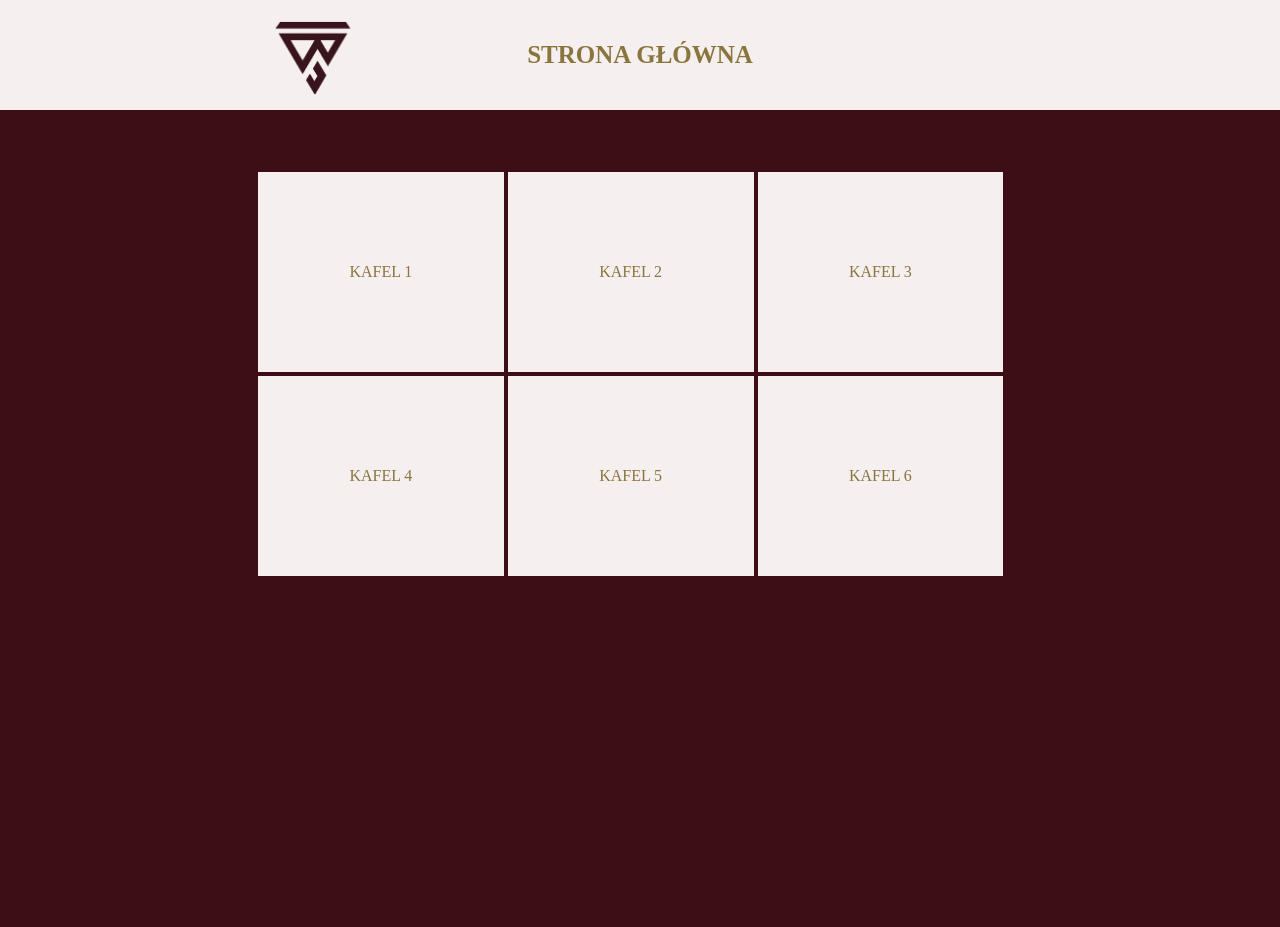
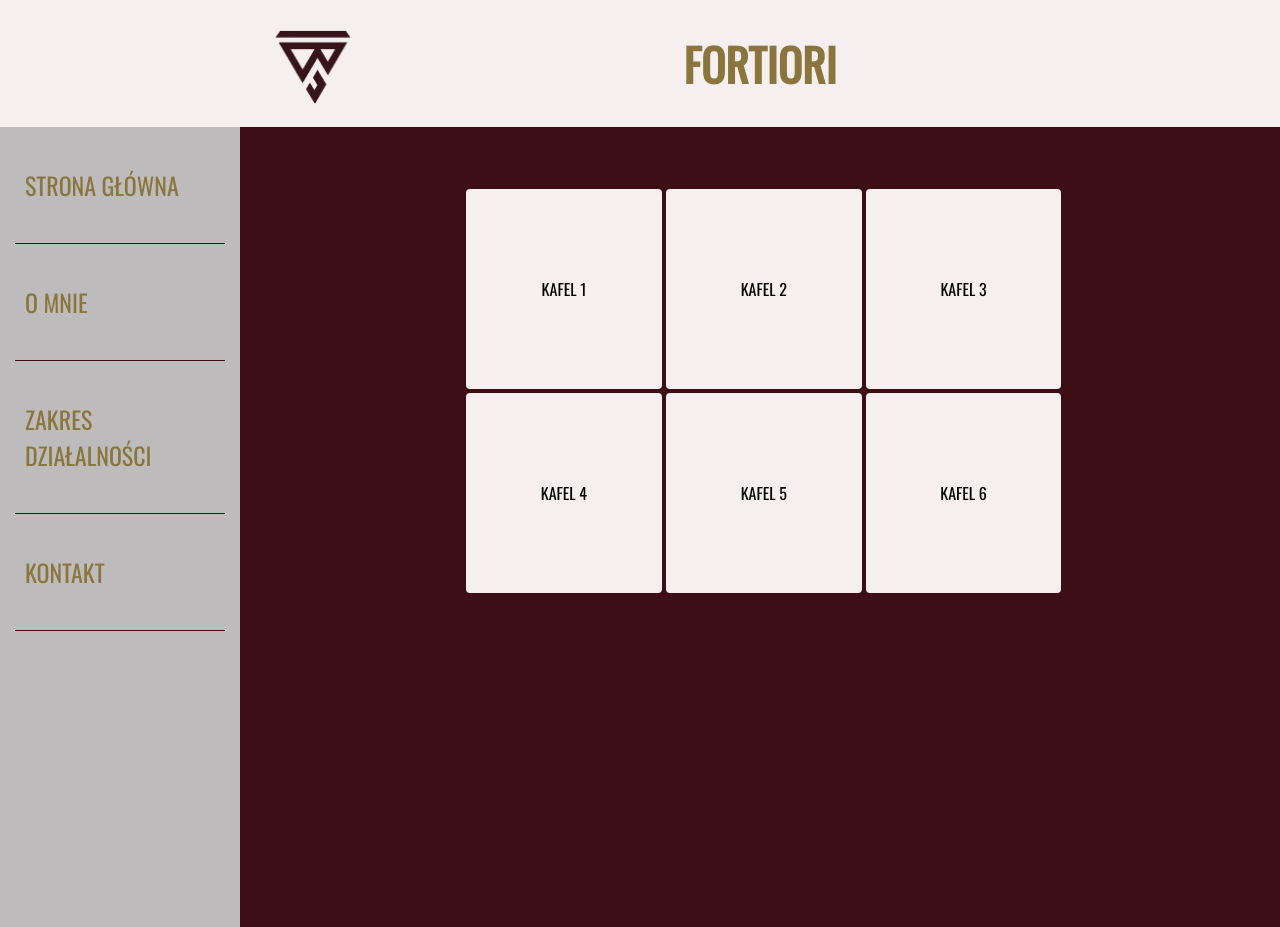
Before and after one commit to Maciej0o/fortiori, a website: page index.html in a window 1280 px wide. Before the commit the page ends 800 px from the top, so only its background shows below. Drawn offline with nearby package versions, Linux system fonts and the light colour scheme.

Commit message:
Add sidebar

```diff
--- a/index.html
+++ b/index.html
@@ -4,20 +4,29 @@
     <title>Fortiori</title>
     <meta charset="utf-8">
     <meta name="viewport" content="width=device-width, initial-scale=1">
+    <link href="https://fonts.googleapis.com/css2?family=Oswald&display=swap" rel="stylesheet">
     <link rel="stylesheet" href="css/style.css">
   </head>
   <body>
 
-    <div class="banner">
+    <section class="banner">
       <div class="titleBanner">
         <img src="images/123.gif">
-        <h2>STRONA GŁÓWNA</h2>
+        <h2>FORTIORI</h2>
       </div>
-    </div>
+    </section>
+
+    <nav class="sidebar">
+      <ul class="sidebarWrapper">
+        <li class="sidebarItem"><a>STRONA GŁÓWNA</a></li>
+        <li class="sidebarItem"><a>O MNIE</a></li>
+        <li class="sidebarItem"><a>ZAKRES DZIAŁALNOŚCI</a></li>
+        <li class="sidebarItem"><a>KONTAKT</a></li>
+
+      </ul>
+    </nav>
 
     <section class="homePage">
-
-
       <div class="menuAbout">
         <div class="item1 item">KAFEL 1</div>
         <div class="item2 item">KAFEL 2</div>
--- a/sass/_layout.scss
+++ b/sass/_layout.scss
@@ -2,15 +2,17 @@ body {
   background-color: $main-color;
   color: $title-color;
   margin: 0;
+  font-family: $text;
 }
 
 .banner {
   background-color: rgb(245, 239, 239);
-  padding: 20px;
+  padding: 30px 20px;
   display: flex;
   justify-content: center;
 
   .titleBanner {
+    padding-left: 240px;
     width: 100%;
     display: flex;
     justify-content: center;
@@ -25,7 +27,8 @@ body {
     }
 
     h2 {
-      font-size: 25px;
+      font-size: 45px;
+      margin: 0;
     }
   }
 
--- a/sass/_variables.scss
+++ b/sass/_variables.scss
@@ -1,3 +1,7 @@
 
 $main-color: #3d0e16;
 $title-color: #8a753d;
+
+
+/*FONTS*/
+$text: 'Oswald', sans-serif;
--- /dev/null
+++ b/sass/components/_sidebar.scss
@@ -0,0 +1,20 @@
+.sidebar {
+  background-color: rgb(189, 187, 187);
+  width: 240px;
+  height: 100vh;
+  position: absolute;
+
+  .sidebarWrapper {
+    margin: 0;
+    list-style-type: none;
+    padding: 0 15px;
+
+    .sidebarItem {
+      padding: 40px 10px;
+      font-size: 24px;;
+      border-bottom: 1px solid $main-color;
+
+
+    }
+  }
+}
--- a/sass/style.scss
+++ b/sass/style.scss
@@ -2,3 +2,4 @@
 
 @import "layout";
 @import "view/homePage";
+@import "components/sidebar";
--- a/sass/view/_homePage.scss
+++ b/sass/view/_homePage.scss
@@ -1,4 +1,5 @@
 .homePage {
+  margin-left: 260px;
   margin-top: 60px;;
   display: flex;
   justify-content: center;
@@ -8,11 +9,13 @@
   display: flex;
   flex-wrap: wrap;
   width: 60%;
+  color: black;
+
 
   .item {
     display: flex;
     background-color: rgb(245, 239, 239);
-
+    border-radius: 6px;
     width: 32%;
     align-items: center;
     justify-content: center;
```
Also changed, not shown: css/style.css, 1 other file.
